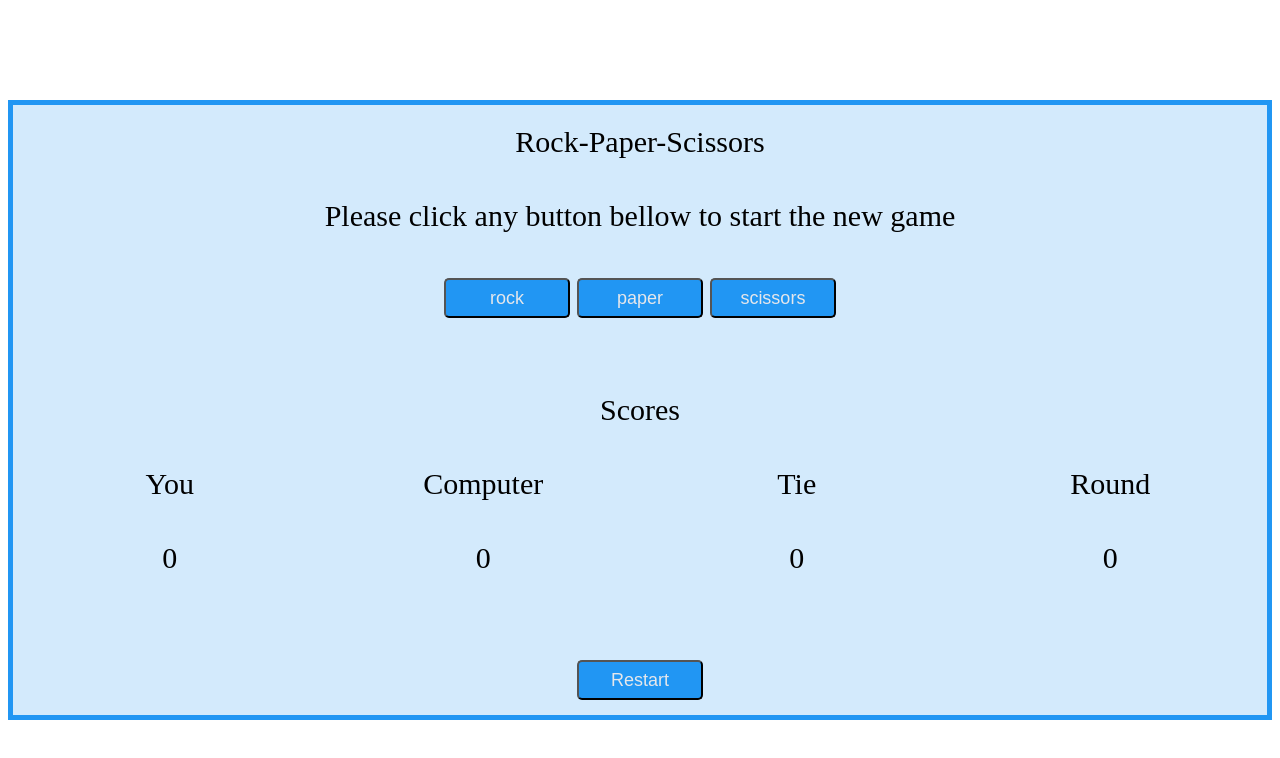
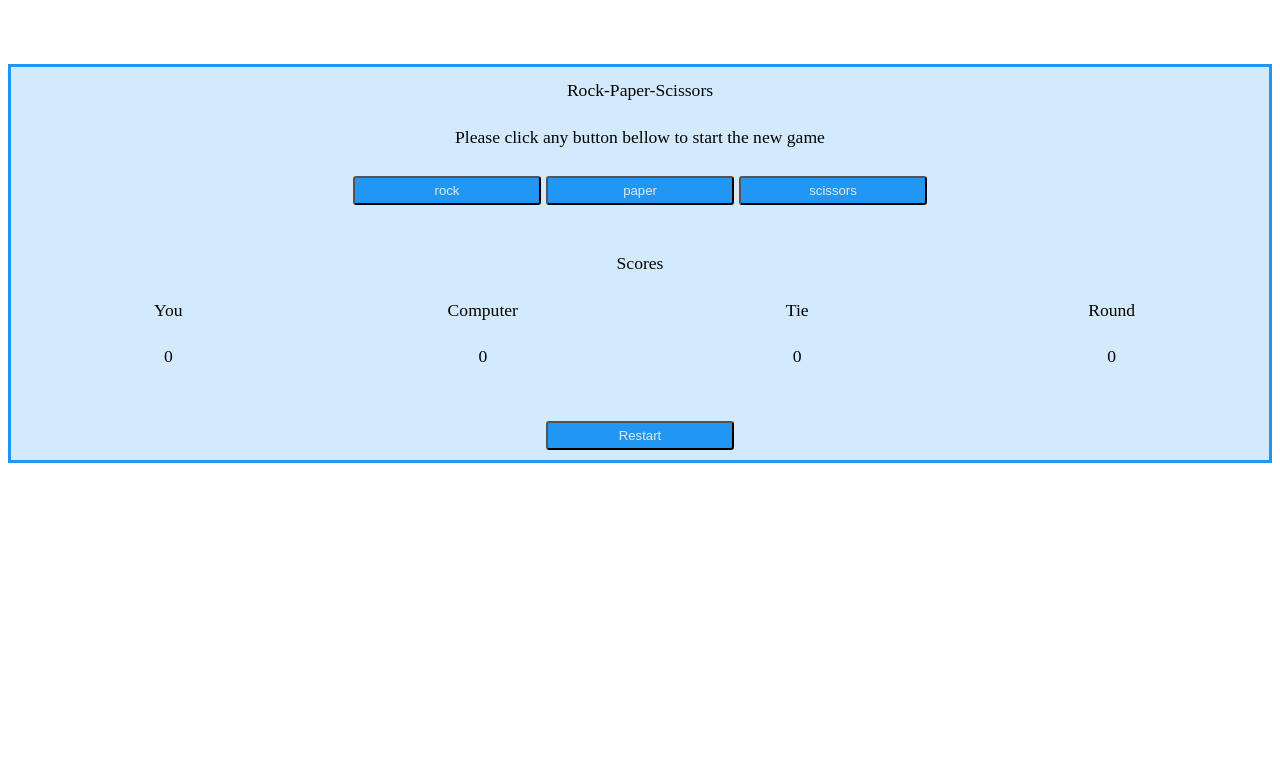
Before and after one commit to DmitriiVasilenko/rock-paper-scissors, a plain HTML site: page index.html in a window 1280 px wide. Drawn offline with Linux system fonts and the light colour scheme.

Commit message:
font size changed from px to percentage

```diff
--- a/styles.css
+++ b/styles.css
@@ -29,26 +29,26 @@
     'restart restart restart restart';
   gap: 0px;
   background-color: #2196F3;
-  padding: 5px;
-  margin-top: 100px;
+  padding: 0.25vw;
+  margin-top: 5vw;
   grid-template-columns: 25% 25% 25% 25%;
 }
 
 #grid-container > div {
   background-color: rgba(255, 255, 255, 0.8);
   text-align: center;
-  padding: 20px 0;
-  font-size: 30px;
+  padding: 1vw 0;
+  font-size: 110%;
 }
 button {
   background-color: #2196F3;
   height: 100%;
-  width: 10%;
-  font-size: 18px;
+  width: 15%;
+  font-size: 75%;
   color: #e5e7eb;
-  padding: 5px;
-  border-radius: 5px;
-  margin-top: 5px;
+  padding: 0.25vw;
+  border-radius: 0.25vw;
+  margin-top: 0.25vw;
 }
 :disabled {
   opacity: 0.6;
```
